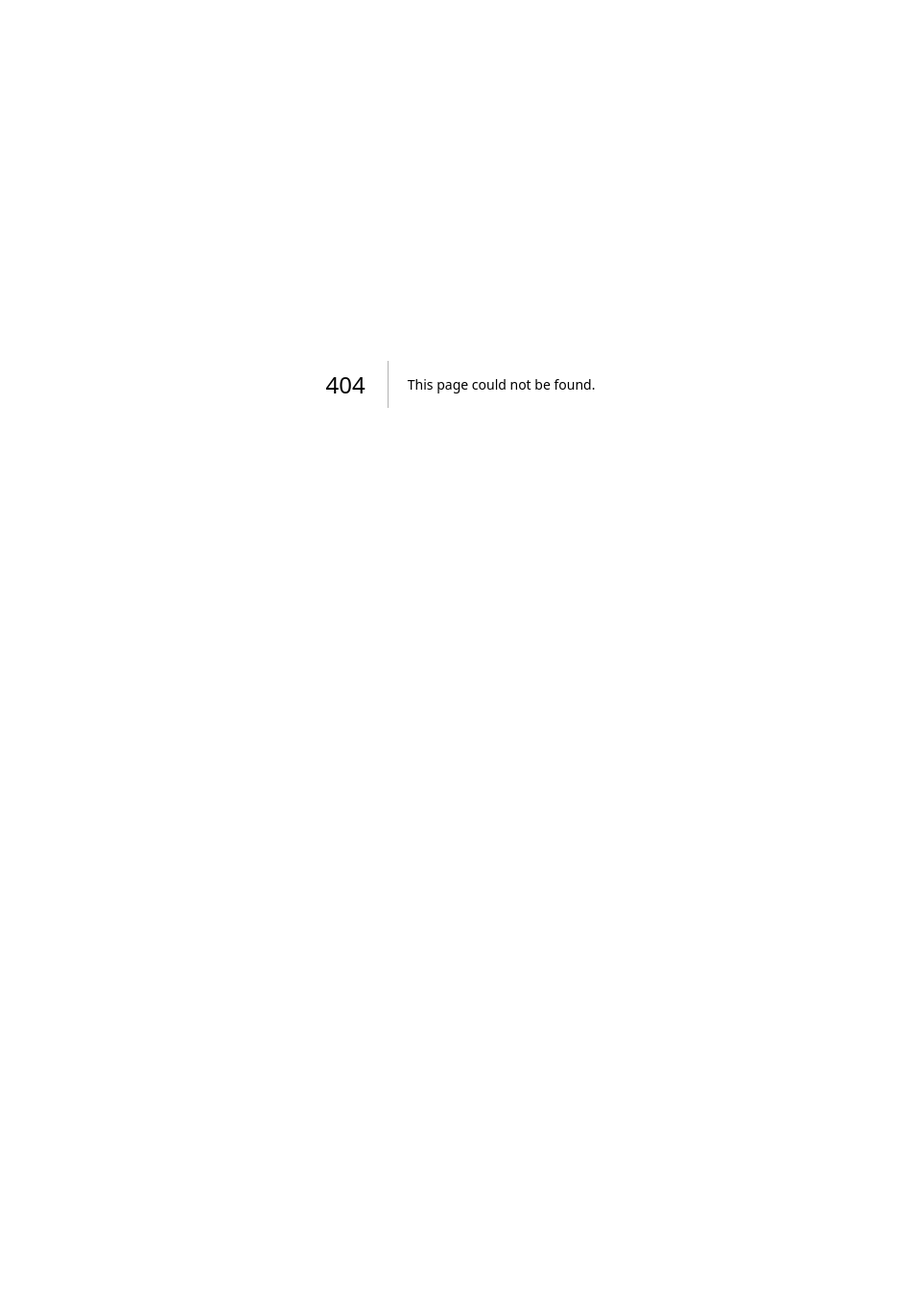
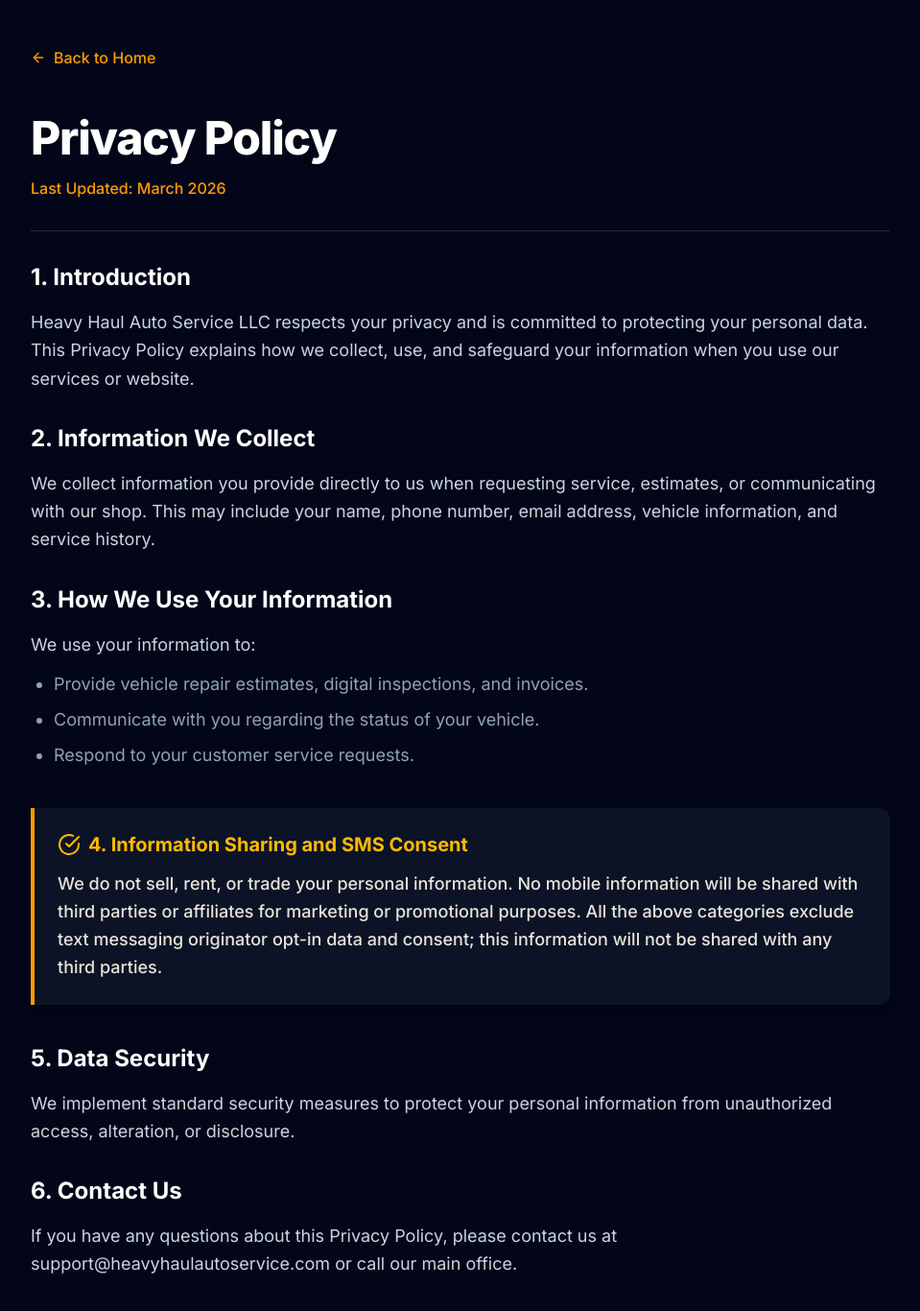
Before and after one commit to EmersedFox/heavy-haul-sms, a Next.js app: page /privacy in a window 1280 px wide. Before the commit this address had no page. Shown: the top 1366 px of the page at 96% size, without its empty margins (160-1119 px from the left). Before the commit the page ends 800 px from the top, so only its background shows below. Built offline with nearby package versions, Linux system fonts and the light colour scheme.

Commit message:
Added Privacy Policy and Terms and Conditions

```diff
--- a/src/app/page.tsx
+++ b/src/app/page.tsx
@@ -1,6 +1,3 @@
-import Link from 'next/link'
-import Image from 'next/image'
-
 export default function LandingPage() {
   return (
     <div className="min-h-screen bg-slate-950 text-white font-sans selection:bg-amber-500 selection:text-slate-900">
@@ -9,12 +6,10 @@
       <header className="fixed w-full z-50 bg-slate-950/80 backdrop-blur-md border-b border-slate-800">
         <div className="max-w-7xl mx-auto px-6 h-20 flex items-center justify-between">
           <div className="relative h-12 w-48">
-            <Image
+            <img
               src="/cover.png"
               alt="Heavy Haul Auto Service"
-              fill
-              className="object-contain object-left"
-              priority
+              className="absolute inset-0 w-full h-full object-contain object-left"
             />
           </div>
           <a href="tel:4637774429" className="bg-amber-500 hover:bg-amber-400 text-slate-900 font-bold px-6 py-2 rounded-full transition-transform hover:scale-105">
@@ -75,13 +70,19 @@
           <div className="mb-4 md:mb-0">
             &copy; {new Date().getFullYear()} Heavy Haul Auto Service LLC. All rights reserved.
           </div>
-          <div className="flex gap-6">
-            <a href="#" className="hover:text-amber-500 transition-colors">Privacy Policy</a>
+          <div className="flex gap-6 items-center">
+            {/* Added Links to the new legal pages */}
+            <a href="/privacy" className="hover:text-amber-500 transition-colors">
+              Privacy Policy
+            </a>
+            <a href="/terms" className="hover:text-amber-500 transition-colors">
+              Terms & Conditions
+            </a>
 
             {/* THE HIDDEN DOOR */}
-            <Link href="/login" className="hover:text-amber-500 transition-colors flex items-center gap-1">
+            <a href="/login" className="hover:text-amber-500 transition-colors flex items-center gap-1 ml-4 border-l border-slate-800 pl-6">
               <span className="w-2 h-2 bg-slate-800 rounded-full"></span> Staff Login
-            </Link>
+            </a>
           </div>
         </div>
       </footer>
--- /dev/null
+++ b/src/app/privacy/page.tsx
@@ -0,0 +1,83 @@
+import React from 'react';
+
+export default function PrivacyPolicy() {
+  return (
+    <div className="min-h-screen bg-slate-950 text-slate-300 font-sans selection:bg-amber-500 selection:text-slate-900 p-6 md:p-12">
+      <div className="max-w-4xl mx-auto">
+
+        <a href="/" className="inline-flex items-center gap-2 text-amber-500 hover:text-amber-400 font-medium mb-12 transition-colors">
+          <svg xmlns="http://www.w3.org/2000/svg" viewBox="0 0 24 24" fill="none" stroke="currentColor" strokeWidth="2" strokeLinecap="round" strokeLinejoin="round" className="w-4 h-4">
+            <path d="m12 19-7-7 7-7"/>
+            <path d="M19 12H5"/>
+          </svg>
+          Back to Home
+        </a>
+
+        <h1 className="text-4xl md:text-5xl font-extrabold text-white tracking-tight mb-4">Privacy Policy</h1>
+        <p className="text-amber-500 font-medium pb-8 border-b border-slate-800 mb-8">Last Updated: March 2026</p>
+
+        <section className="space-y-6 leading-relaxed text-lg">
+
+          <div>
+            <h2 className="text-2xl font-bold text-white mt-8 mb-4">1. Introduction</h2>
+            <p>
+              Heavy Haul Auto Service LLC respects your privacy and is committed to protecting your personal data.
+              This Privacy Policy explains how we collect, use, and safeguard your information when you use our services or website.
+            </p>
+          </div>
+
+          <div>
+            <h2 className="text-2xl font-bold text-white mt-8 mb-4">2. Information We Collect</h2>
+            <p>
+              We collect information you provide directly to us when requesting service, estimates, or communicating with our shop.
+              This may include your name, phone number, email address, vehicle information, and service history.
+            </p>
+          </div>
+
+          <div>
+            <h2 className="text-2xl font-bold text-white mt-8 mb-4">3. How We Use Your Information</h2>
+            <p className="mb-3">We use your information to:</p>
+            <ul className="list-disc pl-6 space-y-2 text-slate-400">
+              <li>Provide vehicle repair estimates, digital inspections, and invoices.</li>
+              <li>Communicate with you regarding the status of your vehicle.</li>
+              <li>Respond to your customer service requests.</li>
+            </ul>
+          </div>
+
+          {/* CRITICAL SECTION FOR TWILIO APPROVAL */}
+          <div className="bg-slate-900/80 border-l-4 border-amber-500 p-6 my-10 rounded-r-xl shadow-lg">
+            <h2 className="text-xl font-bold text-amber-400 mb-3 flex items-center gap-2">
+              <svg xmlns="http://www.w3.org/2000/svg" viewBox="0 0 24 24" fill="none" stroke="currentColor" strokeWidth="2" strokeLinecap="round" strokeLinejoin="round" className="w-6 h-6">
+                <path d="M22 11.08V12a10 10 0 1 1-5.93-9.14"/>
+                <path d="m9 11 3 3L22 4"/>
+              </svg>
+              4. Information Sharing and SMS Consent
+            </h2>
+            <p className="text-amber-50/90 font-medium leading-relaxed">
+              We do not sell, rent, or trade your personal information. No mobile information will be shared with
+              third parties or affiliates for marketing or promotional purposes. All the above categories exclude
+              text messaging originator opt-in data and consent; this information will not be shared with any third parties.
+            </p>
+          </div>
+
+          <div>
+            <h2 className="text-2xl font-bold text-white mt-8 mb-4">5. Data Security</h2>
+            <p>
+              We implement standard security measures to protect your personal information from unauthorized access,
+              alteration, or disclosure.
+            </p>
+          </div>
+
+          <div>
+            <h2 className="text-2xl font-bold text-white mt-8 mb-4">6. Contact Us</h2>
+            <p>
+              If you have any questions about this Privacy Policy, please contact us at support@heavyhaulautoservice.com
+              or call our main office.
+            </p>
+          </div>
+
+        </section>
+      </div>
+    </div>
+  );
+}
--- /dev/null
+++ b/src/app/terms/page.tsx
@@ -0,0 +1,72 @@
+import React from 'react';
+
+export default function TermsAndConditions() {
+  return (
+    <div className="min-h-screen bg-slate-950 text-slate-300 font-sans selection:bg-amber-500 selection:text-slate-900 p-6 md:p-12">
+      <div className="max-w-4xl mx-auto">
+
+        <a href="/" className="inline-flex items-center gap-2 text-amber-500 hover:text-amber-400 font-medium mb-12 transition-colors">
+          <svg xmlns="http://www.w3.org/2000/svg" viewBox="0 0 24 24" fill="none" stroke="currentColor" strokeWidth="2" strokeLinecap="round" strokeLinejoin="round" className="w-4 h-4">
+            <path d="m12 19-7-7 7-7"/>
+            <path d="M19 12H5"/>
+          </svg>
+          Back to Home
+        </a>
+
+        <h1 className="text-4xl md:text-5xl font-extrabold text-white tracking-tight mb-4">Terms & Conditions</h1>
+        <p className="text-amber-500 font-medium pb-8 border-b border-slate-800 mb-8">Last Updated: March 2026</p>
+
+        <section className="space-y-6 leading-relaxed text-lg">
+
+          <div>
+            <h2 className="text-2xl font-bold text-white mt-8 mb-4">1. Agreement to Terms</h2>
+            <p>
+              By accessing our website or utilizing the services of Heavy Haul Auto Service LLC, you agree to be bound
+              by these Terms and Conditions.
+            </p>
+          </div>
+
+          {/* SMS TERMS REQUIRED BY CARRIERS */}
+      <div className="bg-slate-900/80 border-l-4 border-amber-500 p-6 my-10 rounded-r-xl shadow-lg">
+        <h2 className="text-xl font-bold text-amber-400 mb-4 flex items-center gap-2">
+          <svg xmlns="http://www.w3.org/2000/svg" viewBox="0 0 24 24" fill="none" stroke="currentColor" strokeWidth="2" strokeLinecap="round" strokeLinejoin="round" className="w-6 h-6">
+            <path d="M22 11.08V12a10 10 0 1 1-5.93-9.14"/>
+            <path d="m9 11 3 3L22 4"/>
+          </svg>
+          2. SMS Communications & Messaging Terms
+        </h2>
+        <p className="mb-4 text-amber-50/90">
+              By opting in to receive text messages from Heavy Haul Auto Service LLC, you agree to the following terms:
+            </p>
+            <ul className="list-disc pl-6 space-y-3 text-amber-50/80 text-base">
+              <li><strong className="text-amber-200">Program Description:</strong> We use SMS to send transactional updates regarding your vehicle repair status, digital inspections, service estimates, and final invoices.</li>
+              <li><strong className="text-amber-200">Message Frequency:</strong> Message frequency varies based on the repair status of your vehicle.</li>
+              <li><strong className="text-amber-200">Pricing:</strong> Message and data rates may apply. Check with your mobile carrier for details.</li>
+              <li><strong className="text-amber-200">Opt-Out:</strong> You can cancel the SMS service at any time. Simply text "STOP" to our shortcode or phone number. Upon sending "STOP," we will confirm your unsubscribe status via SMS. Following this confirmation, you will no longer receive SMS messages from us. To rejoin, sign up as you did initially.</li>
+              <li><strong className="text-amber-200">Help:</strong> If you experience issues with the messaging program, reply with the keyword "HELP" for more assistance, or contact us directly.</li>
+              <li><strong className="text-amber-200">Carrier Liability:</strong> Carriers are not liable for delayed or undelivered messages.</li>
+            </ul>
+          </div>
+
+          <div>
+            <h2 className="text-2xl font-bold text-white mt-8 mb-4">3. Service Authorizations</h2>
+            <p>
+              By leaving your vehicle at our facility, you authorize Heavy Haul Auto Service to perform the work outlined
+              in the initial estimate. Additional work discovered during inspection will require separate approval before
+              we proceed.
+            </p>
+          </div>
+
+          <div>
+            <h2 className="text-2xl font-bold text-white mt-8 mb-4">4. Governing Law</h2>
+            <p>
+              These terms and conditions are governed by and construed in accordance with the laws of the State of Indiana,
+              and you irrevocably submit to the exclusive jurisdiction of the courts in that State.
+            </p>
+          </div>
+
+        </section>
+      </div>
+    </div>
+  );
+}
```
